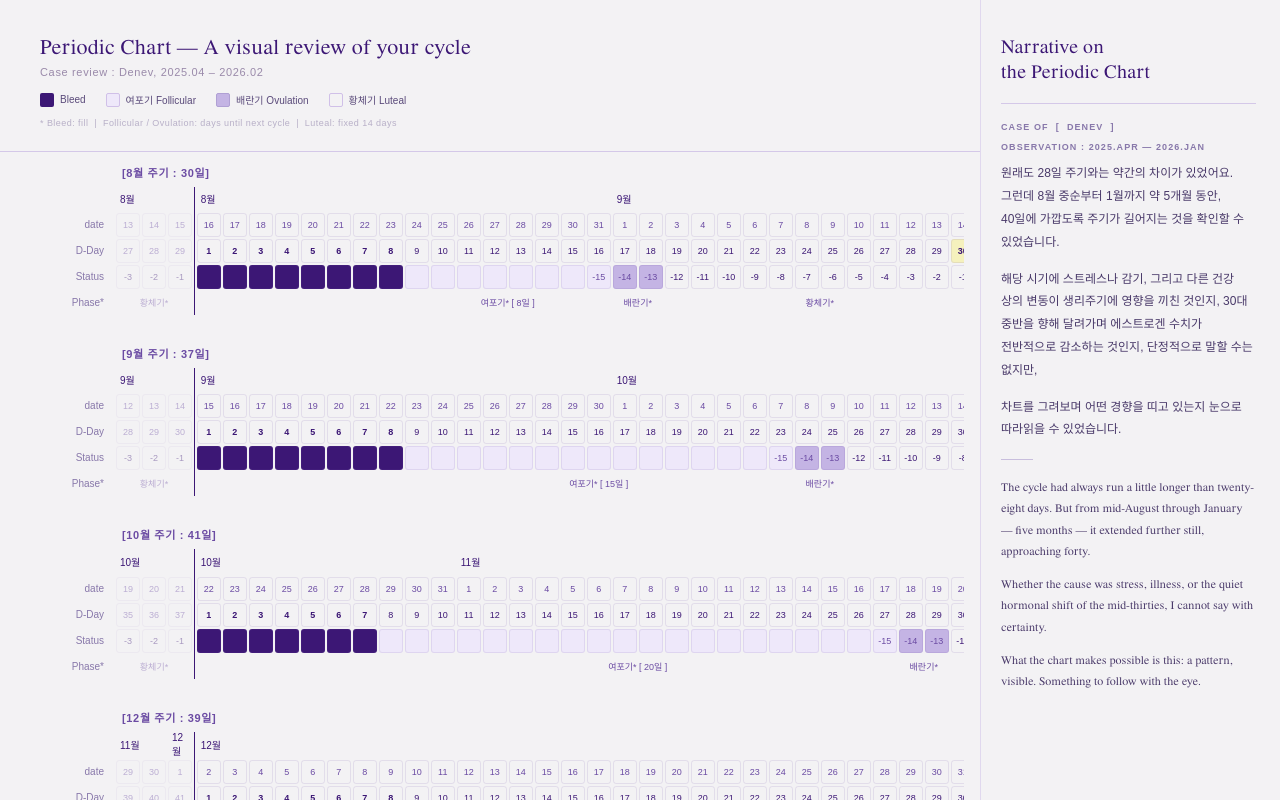
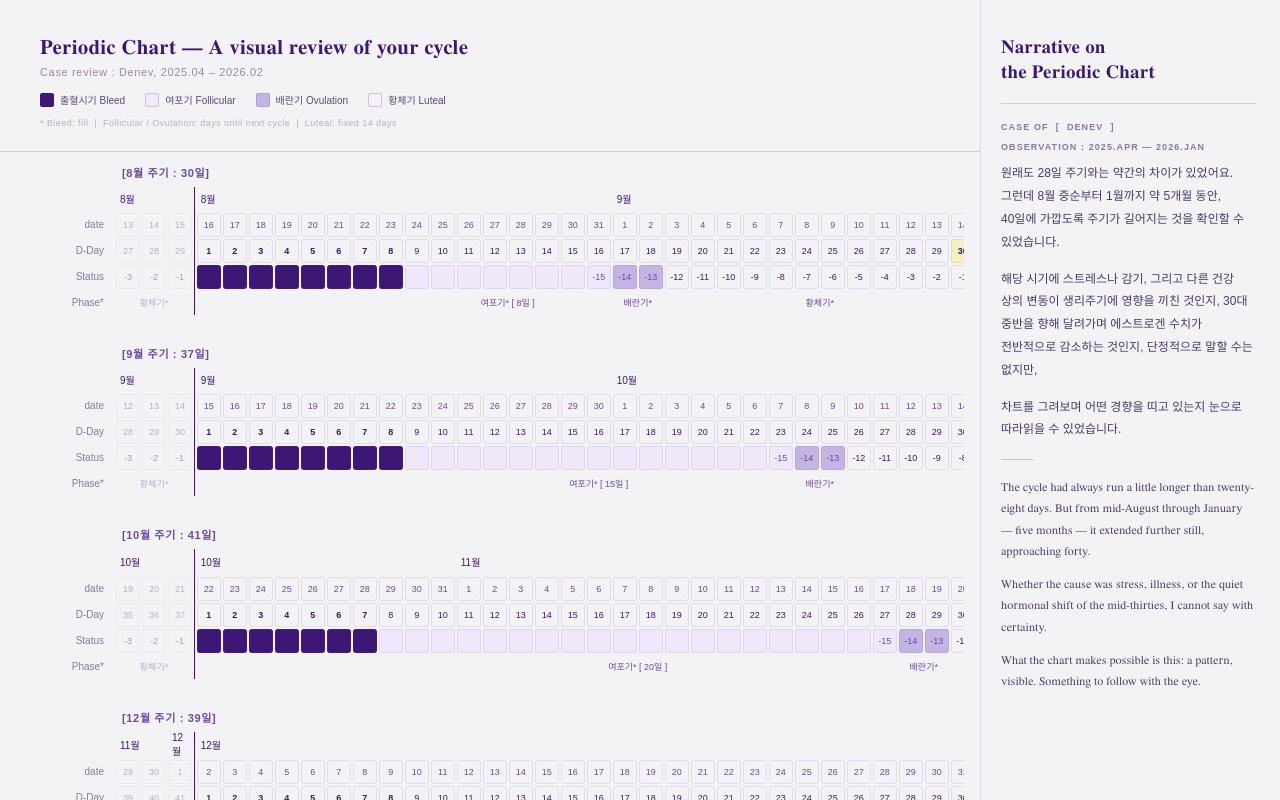
Before and after one commit to caseofdenev/vivatory, a plain HTML site: page cases/periodic-chart/index.html in a window 1280 px wide. Drawn offline with Linux system fonts and the light colour scheme; a web font is replaced by a local one.

Commit message:
Fix: font weight

```diff
--- a/cases/periodic-chart/index.html
+++ b/cases/periodic-chart/index.html
@@ -92,7 +92,7 @@
   h1 {
     font-family: 'Times Newer Roman', serif;
     font-size: 21px;
-    font-weight: 400;
+    font-weight: 700;
     color: #3C1775;
     letter-spacing: 0.01em;
     line-height: 1.25;
@@ -152,7 +152,7 @@
   .narr-h1 {
     font-family: 'Times Newer Roman', serif;
     font-size: 19px;
-    font-weight: 400;
+    font-weight: 700;
     color: #3C1775;
     line-height: 1.3;
     letter-spacing: 0.01em;
@@ -226,7 +226,7 @@
       <h1>Periodic Chart — A visual review of your cycle</h1>
       <div class="sub">Case review : Denev, 2025.04 – 2026.02</div>
       <div class="legend">
-        <div class="leg"><div class="box" style="background:#3C1775;"></div>Bleed</div>
+        <div class="leg"><div class="box" style="background:#3C1775;"></div>출혈시기 Bleed</div>
         <div class="leg"><div class="box" style="background:#EEE8FA;border:1px solid #D0C0E8;"></div>여포기 Follicular</div>
         <div class="leg"><div class="box" style="background:#C4B4E4;border:1px solid #B0A0D4;"></div>배란기 Ovulation</div>
         <div class="leg"><div class="box" style="background:#F3F2F4;border:1px solid #D0C0E8;"></div>황체기 Luteal</div>
```
